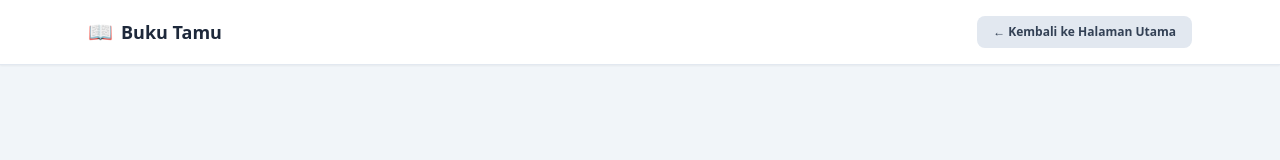
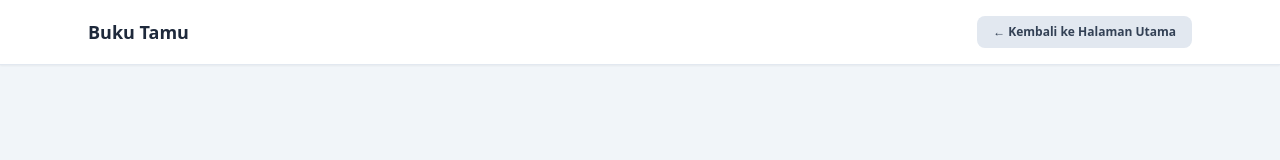
Before and after one commit to LabQi112/guestbook-app, a Next.js app: page /admin in a window 1280 px wide. Shown: the top 160 px of the page. Built offline with nearby package versions, Linux system fonts and the light colour scheme; no server answers.

Commit message:
Fix some design 2

```diff
--- a/app/admin/page.jsx
+++ b/app/admin/page.jsx
@@ -38,7 +38,6 @@ export default function AdminLogin() {
       <header className="bg-white border-b border-slate-200 sticky top-0 z-10 shadow-sm">
         <div className="max-w-6xl mx-auto px-6 py-4 flex justify-between items-center">
           <div className="flex items-center space-x-2">
-            <span className="text-xl">📖</span>
             <span className="font-bold text-slate-800 text-lg">Buku Tamu</span>
           </div>
           <Link
```
